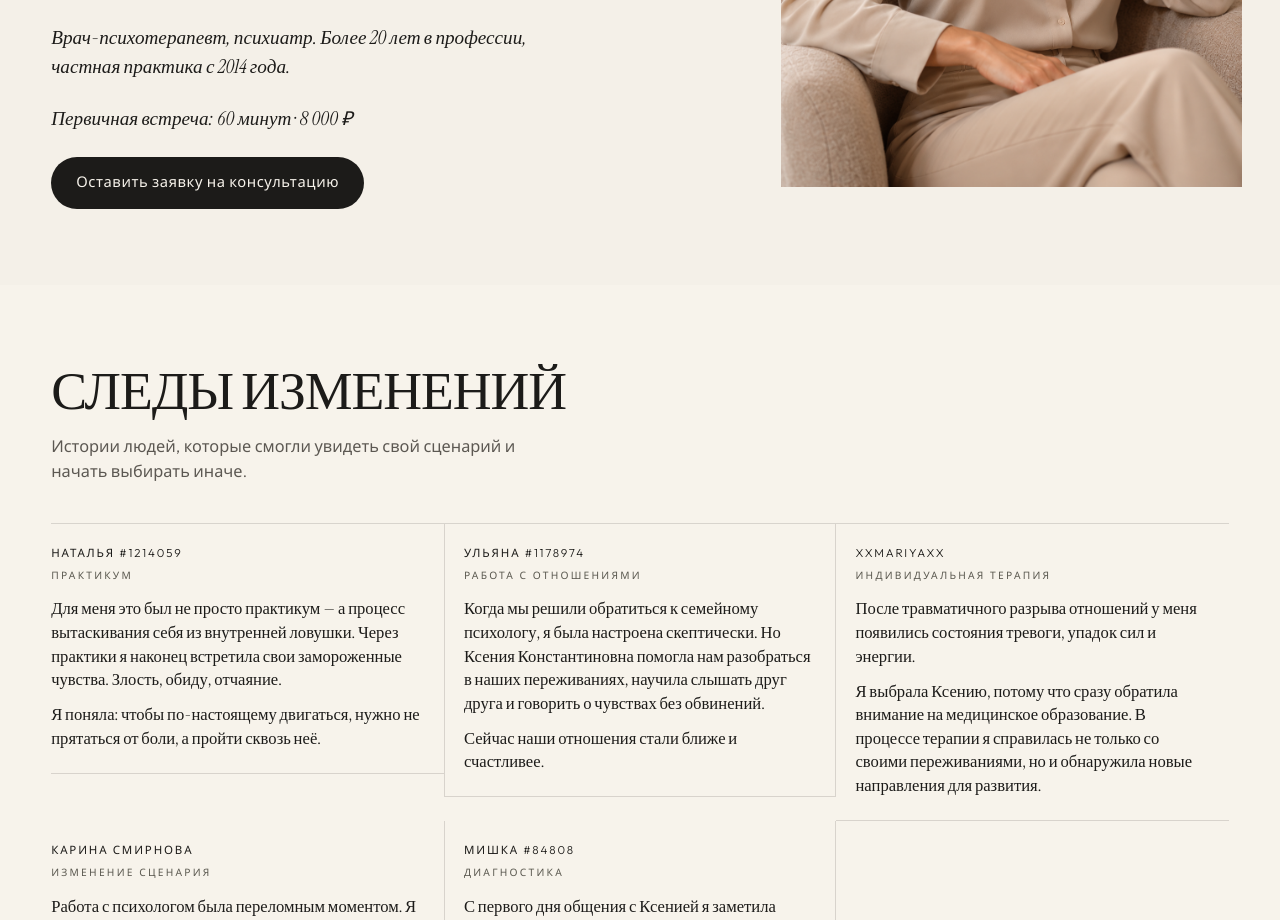
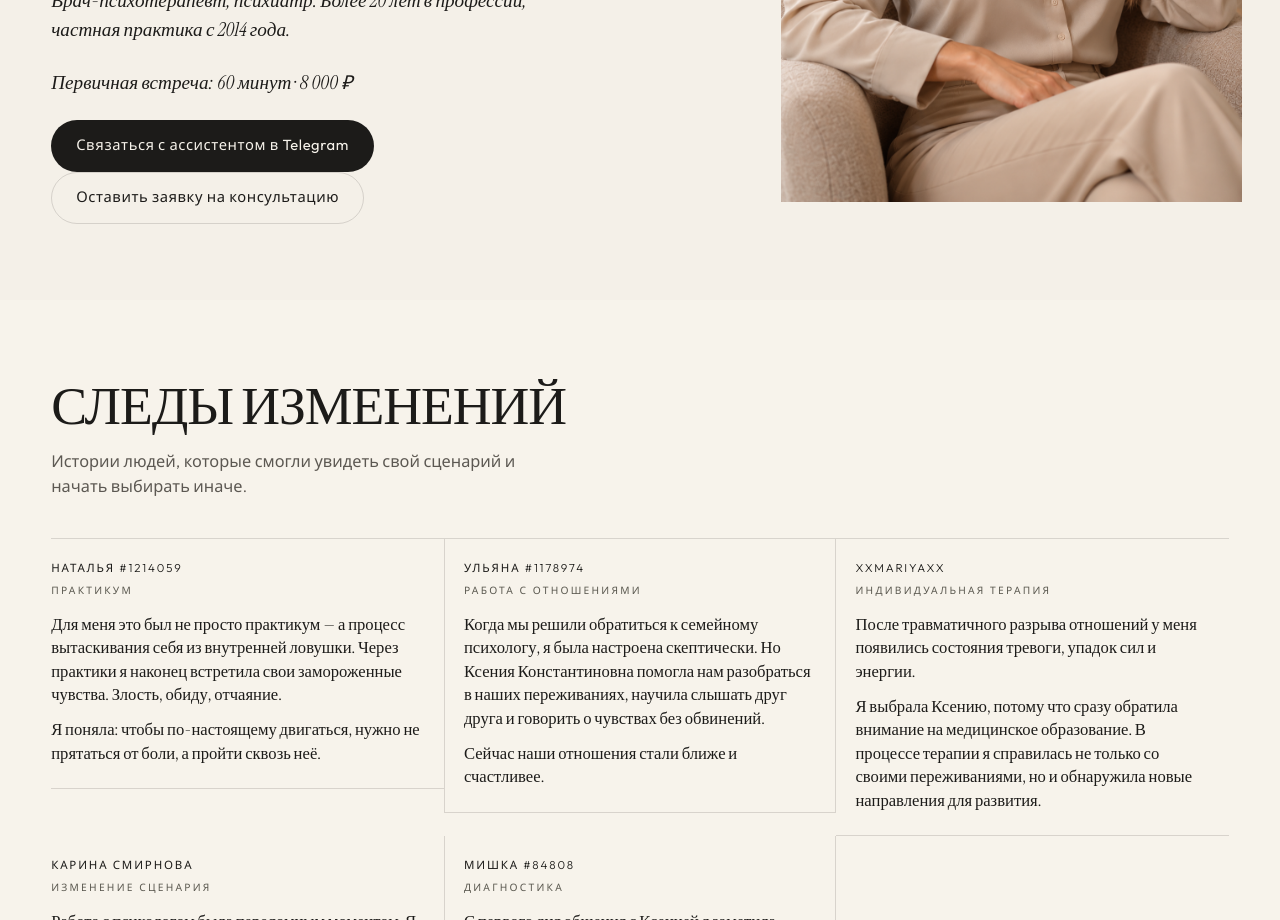
Before and after one commit to marygold60588-pixel/ksenia-ahmedova-site, a React (Vite) app: page / in a window 1280 px wide. Shown: the part 2200-3120 px from the top of the page. Built offline with nearby package versions, Linux system fonts and the light colour scheme.

Commit message:
fix: expose Telegram assistant and remove inactive paid diagnosis from home

```diff
--- a/src/components/sections/Consultation.tsx
+++ b/src/components/sections/Consultation.tsx
@@ -26,9 +26,10 @@ export default function Consultation() {
           <p className="consult-closing">Врач-психотерапевт, психиатр. Более 20 лет в профессии, частная практика с 2014 года.</p>
           <p className="consult-closing">Первичная встреча: 60 минут · {formatPrice(consult.price, consult.currency)}</p>
         </ScrollReveal>
-        <Button href="#request" variant="solid">
-          {consultation.cta}
-        </Button>
+        <div className="consult-actions">
+          <Button href={site.form.assistantHref} variant="solid">Связаться с ассистентом в Telegram</Button>
+          <Button href="#request" variant="ghost">{consultation.cta}</Button>
+        </div>
       </GlassSurface>
     </section>
   );
```
